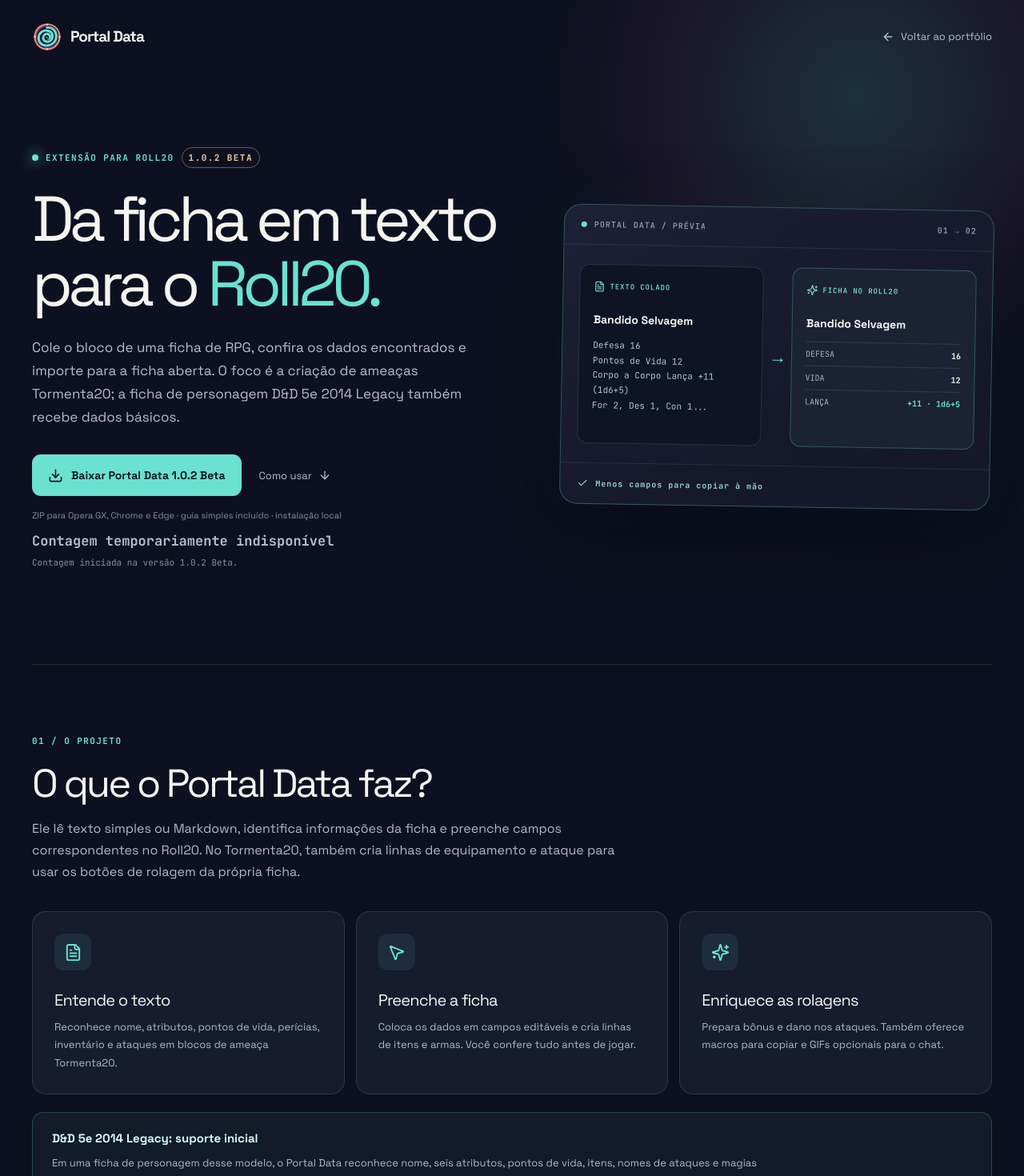
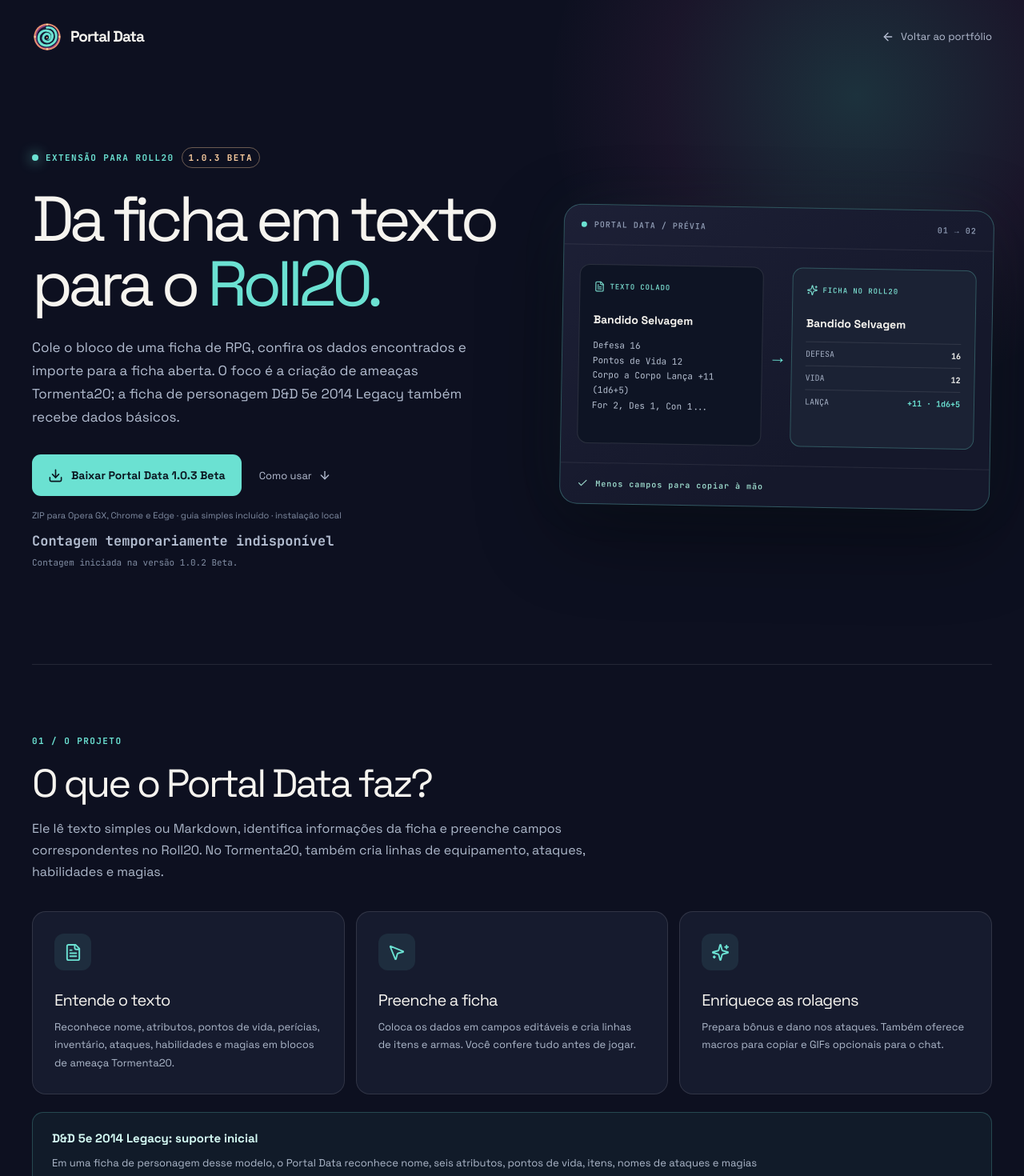
Before and after one commit to javertt/linktree, a Next.js app: page /projetos/portal-data in a window 1280 px wide. Shown: the top 1470 px of the page at 80% size. Built offline with nearby package versions, Linux system fonts and the light colour scheme; no server answers.

Commit message:
Publish Portal Data 1.0.3 Beta details

```diff
--- a/app/projetos/portal-data/page.tsx
+++ b/app/projetos/portal-data/page.tsx
@@ -15,7 +15,7 @@
 import "./portal-data.css";
 import { DownloadCount } from "./download-count";
 
-const downloadPath = "https://github.com/javertt/linktree/releases/download/portal-data-v1.0.2-beta/Portal-Data-v1.0.2-Beta.zip";
+const downloadPath = "https://github.com/javertt/linktree/releases/download/portal-data-v1.0.3-beta/Portal-Data-v1.0.3-Beta.zip";
 
 export const metadata: Metadata = {
   title: "Portal Data | Popcult Links",
@@ -37,12 +37,12 @@
 
         <section className="pd-project-hero" aria-labelledby="pd-project-title">
           <div className="pd-project-copy">
-            <span className="pd-project-kicker"><span className="pd-project-kicker-dot" /> EXTENSÃO PARA ROLL20 <b>1.0.2 BETA</b></span>
+            <span className="pd-project-kicker"><span className="pd-project-kicker-dot" /> EXTENSÃO PARA ROLL20 <b>1.0.3 BETA</b></span>
             <h1 id="pd-project-title">Da ficha em texto para o <em>Roll20.</em></h1>
             <p>Cole o bloco de uma ficha de RPG, confira os dados encontrados e importe para a ficha aberta. O foco é a criação de ameaças Tormenta20; a ficha de personagem D&D 5e 2014 Legacy também recebe dados básicos.</p>
             <div className="pd-project-actions">
               <a className="pd-project-download" href={downloadPath}>
-                <Download size={19} /> Baixar Portal Data 1.0.2 Beta
+                <Download size={19} /> Baixar Portal Data 1.0.3 Beta
               </a>
               <a className="pd-project-quiet-link" href="#como-usar">Como usar <ArrowDown size={16} /></a>
             </div>
@@ -72,9 +72,9 @@
         </section>
 
         <section className="pd-project-explain" aria-labelledby="pd-project-explain-title">
-          <div className="pd-project-section-intro"><span>01 / O PROJETO</span><h2 id="pd-project-explain-title">O que o Portal Data faz?</h2><p>Ele lê texto simples ou Markdown, identifica informações da ficha e preenche campos correspondentes no Roll20. No Tormenta20, também cria linhas de equipamento e ataque para usar os botões de rolagem da própria ficha.</p></div>
+          <div className="pd-project-section-intro"><span>01 / O PROJETO</span><h2 id="pd-project-explain-title">O que o Portal Data faz?</h2><p>Ele lê texto simples ou Markdown, identifica informações da ficha e preenche campos correspondentes no Roll20. No Tormenta20, também cria linhas de equipamento, ataques, habilidades e magias.</p></div>
           <div className="pd-project-feature-grid">
-            <article><div><FileText size={23} /></div><h3>Entende o texto</h3><p>Reconhece nome, atributos, pontos de vida, perícias, inventário e ataques em blocos de ameaça Tormenta20.</p></article>
+            <article><div><FileText size={23} /></div><h3>Entende o texto</h3><p>Reconhece nome, atributos, pontos de vida, perícias, inventário, ataques, habilidades e magias em blocos de ameaça Tormenta20.</p></article>
             <article><div><MousePointer2 size={23} /></div><h3>Preenche a ficha</h3><p>Coloca os dados em campos editáveis e cria linhas de itens e armas. Você confere tudo antes de jogar.</p></article>
             <article><div><Sparkles size={23} /></div><h3>Enriquece as rolagens</h3><p>Prepara bônus e dano nos ataques. Também oferece macros para copiar e GIFs opcionais para o chat.</p></article>
           </div>
@@ -107,7 +107,7 @@
         </section>
 
         <section className="pd-project-compat" aria-labelledby="pd-project-compat-title">
-          <div className="pd-project-section-intro"><span>03 / COMPATIBILIDADE</span><h2 id="pd-project-compat-title">Onde usar a versão 1.0.2 Beta</h2><p>O pacote é uma extensão Manifest V3 para navegadores de computador baseados em Chromium. Use uma versão atualizada do navegador, uma mesa do Roll20 aberta e permissão para editar a ficha.</p></div>
+          <div className="pd-project-section-intro"><span>03 / COMPATIBILIDADE</span><h2 id="pd-project-compat-title">Onde usar a versão 1.0.3 Beta</h2><p>O pacote é uma extensão Manifest V3 para navegadores de computador baseados em Chromium. Use uma versão atualizada do navegador, uma mesa do Roll20 aberta e permissão para editar a ficha.</p></div>
           <div className="pd-project-compat-table-wrap">
             <table>
               <thead><tr><th>Navegador</th><th>Sistemas disponíveis</th><th>Validação do Portal Data</th></tr></thead>
@@ -123,7 +123,7 @@
         </section>
 
         <section className="pd-project-final" aria-labelledby="pd-project-final-title">
-          <div><span>VERSÃO 1.0.2 BETA</span><h2 id="pd-project-final-title">Pronto para atravessar o portal?</h2><p>Comece com uma cópia da ficha e confirme os valores após importar. Outros sistemas podem precisar de um mapeamento personalizado.</p></div>
+          <div><span>VERSÃO 1.0.3 BETA</span><h2 id="pd-project-final-title">Pronto para atravessar o portal?</h2><p>Comece com uma cópia da ficha e confirme os valores após importar. Outros sistemas podem precisar de um mapeamento personalizado.</p></div>
           <a href={downloadPath}><Download size={19} /> Baixar ZIP <ArrowUpRight size={17} /></a>
         </section>
 
```
